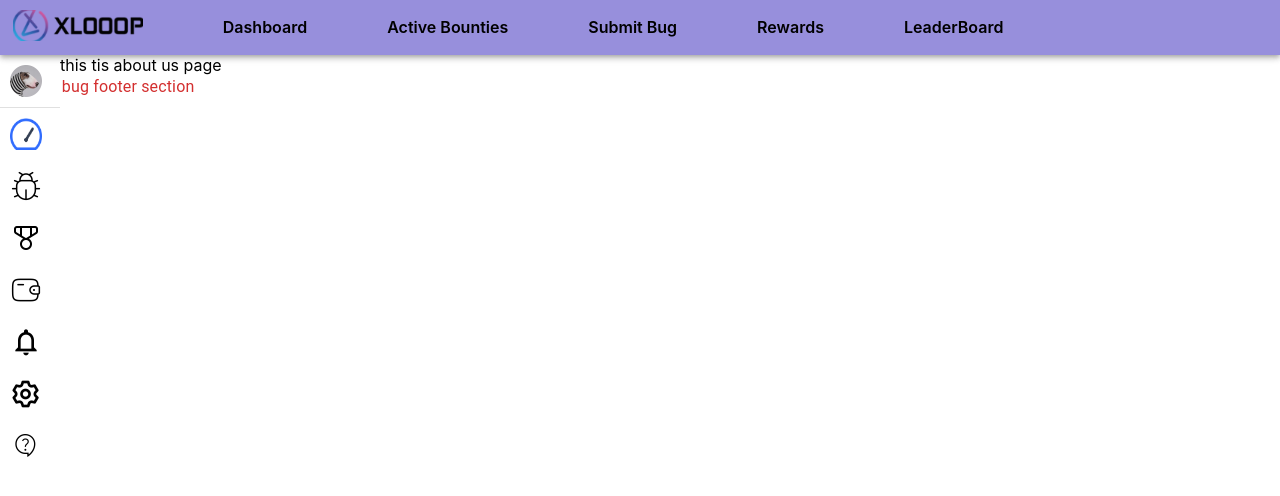
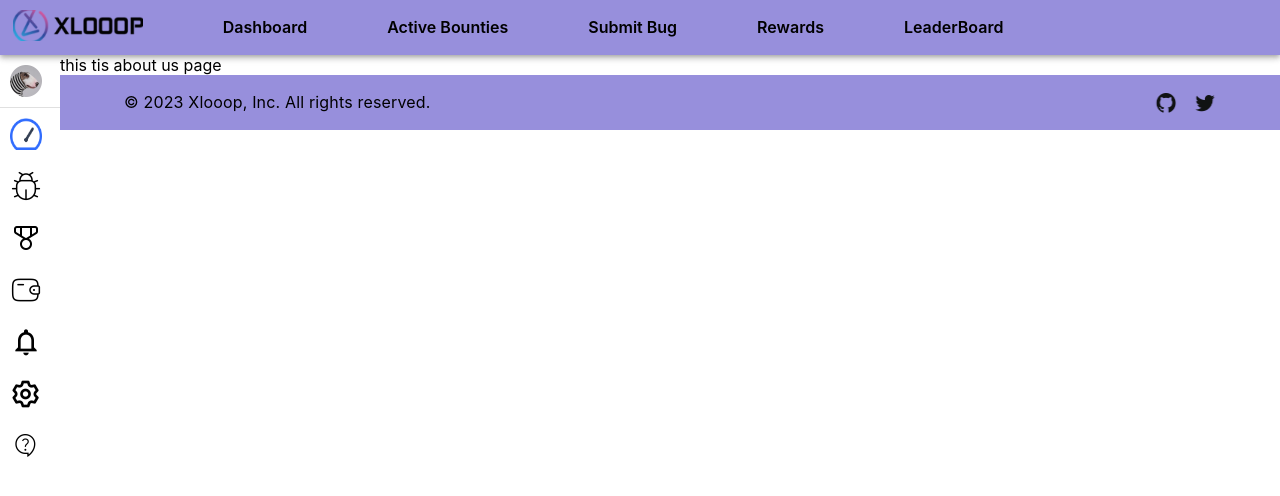
Before and after one commit to subashprj55/BugBounty, a React (Create React App) app: page / in a window 1280 px wide. Shown: the top 496 px of the page. Built offline with nearby package versions, Linux system fonts and the light colour scheme.

Commit message:
footer section

```diff
--- a/src/Components/BugFooter/index.js
+++ b/src/Components/BugFooter/index.js
@@ -1,11 +1,22 @@
 import { Typography } from "@mui/material";
 import React from "react";
+import { StyledFooterIconsStack, StyledFooterStack } from "./style";
+import github from "Images/github.png";
+import twitter from "Images/twitter.png";
 
 const BugFooter = () => {
   return (
-    <div>
-      <Typography color={"error"}>this this bug footer section</Typography>
-    </div>
+    <StyledFooterStack>
+      <div>
+        <Typography variant="footer">
+          © 2023 Xlooop, Inc. All rights reserved.
+        </Typography>
+      </div>
+      <StyledFooterIconsStack>
+        <img src={github} alt="github Icon" />
+        <img src={twitter} alt="twitter" />
+      </StyledFooterIconsStack>
+    </StyledFooterStack>
   );
 };
 
--- /dev/null
+++ b/src/Components/BugFooter/style.js
@@ -0,0 +1,22 @@
+import { Stack } from "@mui/system";
+import { styled } from "styled-components";
+
+export const StyledFooterStack = styled(Stack)`
+  flex-direction: row !important;
+  justify-content: space-between;
+  background-color: #978fdc;
+  padding: 15px 5%;
+  margin-left: 60px;
+  @media (max-width: 768px) {
+    margin-left: 150px;
+  }
+`;
+
+export const StyledFooterIconsStack = styled(Stack)`
+  flex-direction: row !important;
+  gap: 15px;
+  img {
+    width: 24px;
+    height: 25px;
+  }
+`;
--- a/src/Components/BugSidebar/style.js
+++ b/src/Components/BugSidebar/style.js
@@ -49,7 +49,6 @@ export const StyledSidebarLinks = styled(Stack)`
 `;
 
 export const StyledLinksTypography = styled(Typography)`
-  text-overflow: ellipsis;
   white-space: nowrap;
 `;
 
--- a/src/Components/Theme.js
+++ b/src/Components/Theme.js
@@ -15,5 +15,11 @@ export const theme = createTheme({
         letterSpacing: "0.15px",
       },
     },
+    footer: {
+      fontSize: "16px",
+      fontWeight: "400",
+      lineHeight: "24px",
+      letterSpacing: "0.17px",
+    },
   },
 });
```
Also changed, not shown: src/Images/github.png (added), src/Images/twitter.png (added).
